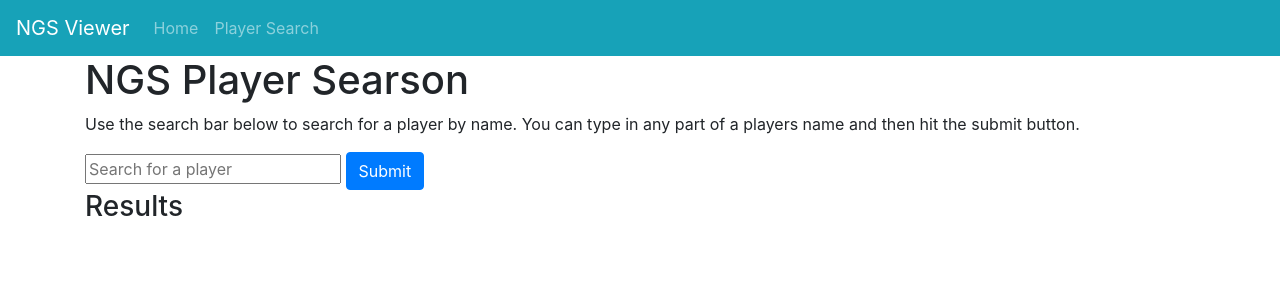
After one commit to mjester93/nfl-next-gen-stats, a Django app: template nfl_next_gen_stats/templates/nfl_next_gen_stats/player-search.html in a window 1280 px wide. The commit adds this page. Shown: the top 300 px of the page. Run offline with Django 3.2, Linux system fonts and the light colour scheme; the template is opened without the code that fills it, so the values that code supplies are empty; some libraries are stand-ins or nearby versions.

Commit message:
added search feature

```diff
--- a/nfl_next_gen_stats/templates/nfl_next_gen_stats/base.html
+++ b/nfl_next_gen_stats/templates/nfl_next_gen_stats/base.html
@@ -32,16 +32,14 @@
                         <a class="nav-link" href="{% url 'home' %}">Home</a>
                     </li>
                     <li class="nav-item">
-                        <a class="nav-link" href="#">Player Stats</a>
+                        <a class="nav-link" href="{% url 'player-search' %}">Player Search</a>
                     </li>
                 </ul>
             </div>
         </nav>
 
         <main role="main" class="container">
-            <div class="row">
-                {% block content %}{% endblock %}
-            </div>
+            {% block content %}{% endblock %}
         </main>
     </body>
 </html>
--- /dev/null
+++ b/nfl_next_gen_stats/templates/nfl_next_gen_stats/player-search.html
@@ -0,0 +1,19 @@
+{% extends 'nfl_next_gen_stats/base.html' %}
+{% block content %}
+    <h1>NGS Player Searson</h1>
+    <div>
+        <p>Use the search bar below to search for a player by name. You can type in any part of a players name and then hit the submit button.</p>
+    </div>
+    <form action="{% url 'player-search' %}" method="get">
+        <input name="player" type="text" placeholder="Search for a player">
+        <button type="submit" class="btn btn-primary">Submit</button>
+    </form>
+    <h3>Results</h3>
+    <div class="player-results">
+        <ul>
+            {% for player in player_list %}
+                <li><a href="{% url 'player-page' player.gsis_id %}">{{ player.full_name }}</a></li>
+            {% endfor %}
+        </ul>
+    </div>
+{% endblock content %}
--- a/nfl_next_gen_stats/urls.py
+++ b/nfl_next_gen_stats/urls.py
@@ -3,6 +3,7 @@ from django.urls import include, path
 
 urlpatterns = [
     path('', views.home, name='home'),
+    path('player-search/', views.SearchResultsView.as_view(), name='player-search'),
     path('player/<str:gsis_id>/', views.player_page, name='player-page'),
     path('player/<str:gsis_id>/<int:season>/', views.player_page, name='player-season')
 ]
```
Also changed, not shown: nfl_next_gen_stats/views.py (+12 -0 lines).
